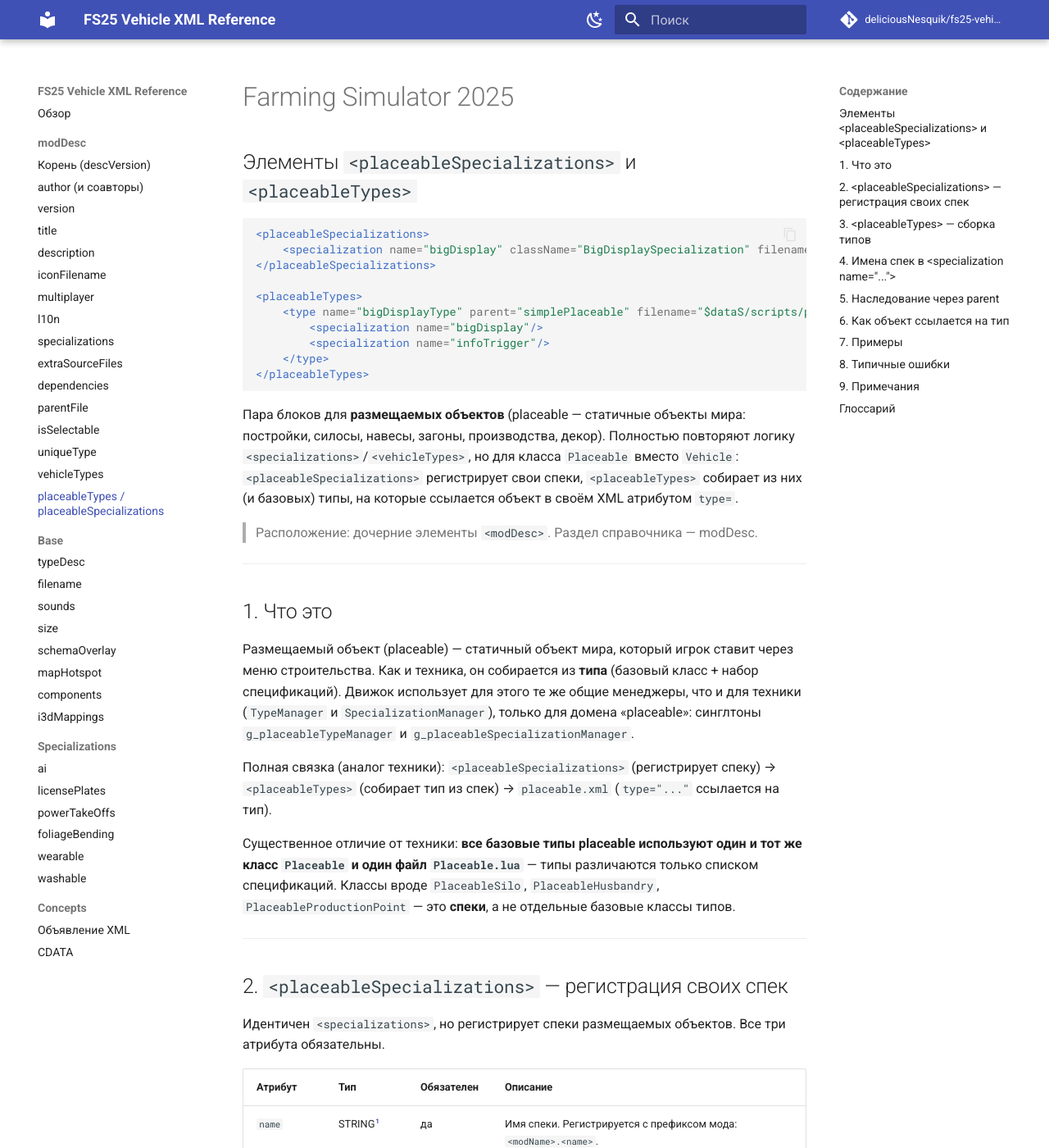
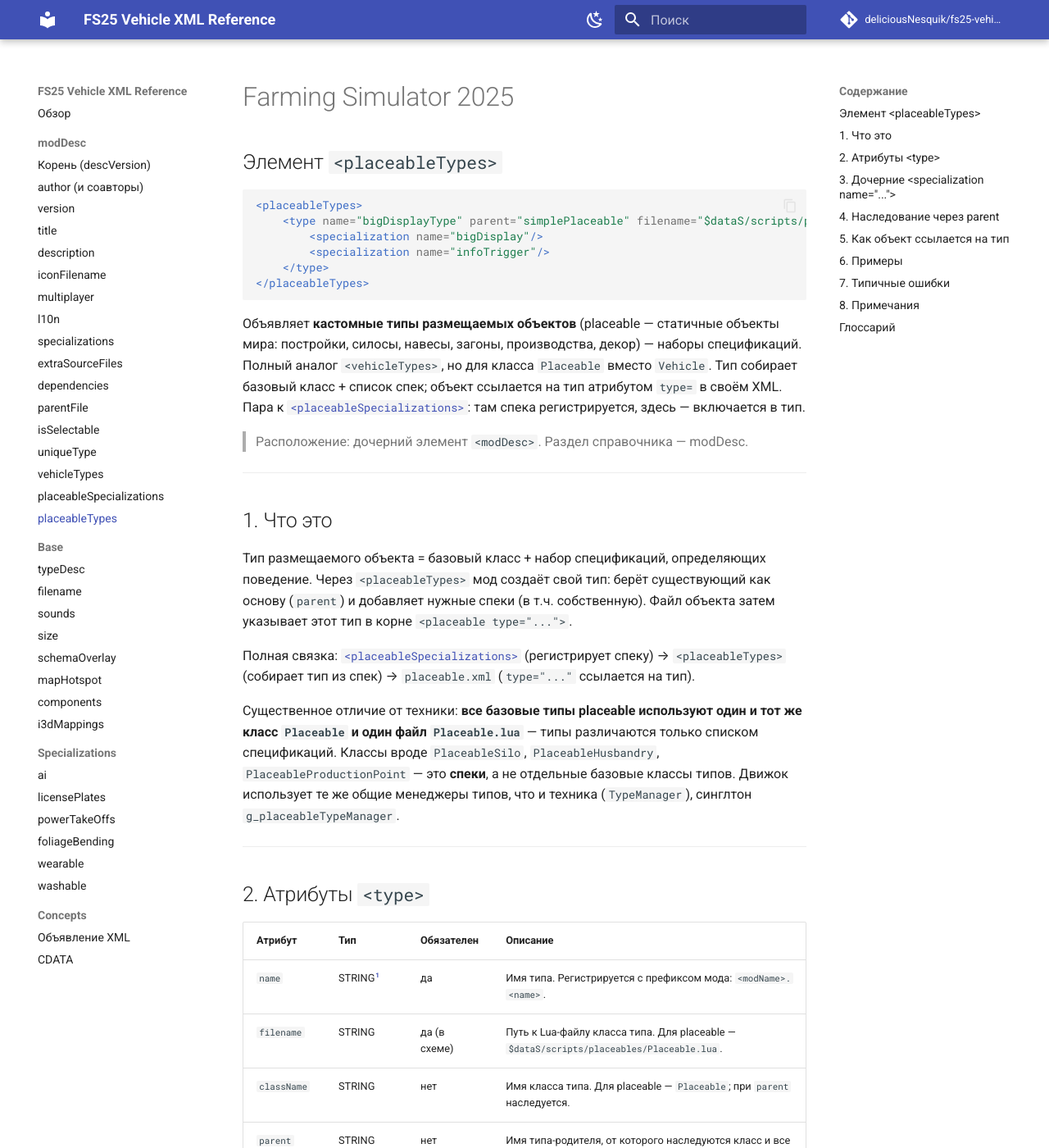
Before and after one commit to deliciousNesquik/fs25-vehicle-xml-reference, an MkDocs documentation site: the page built from docs/mod-desc/placeable-types.md, in a window 1280 px wide and 1400 px high. Shown: the whole window at 82% size. Built offline with MkDocs 1.6.1 and Material for MkDocs 9.7.7, drawn with Linux system fonts in a browser that asks for light colours; comment, search, counter and statistics services are not loaded; some of the changed text lies outside the part shown.

Commit message:
Split placeable reference into placeableSpecializations and placeableTypes pages

````diff
--- a/docs/mod-desc/placeable-types.md
+++ b/docs/mod-desc/placeable-types.md
@@ -1,11 +1,7 @@
 # Farming Simulator 2025
-## Элементы `<placeableSpecializations>` и `<placeableTypes>`
+## Элемент `<placeableTypes>`
 
 ```xml
-<placeableSpecializations>
-    <specialization name="bigDisplay" className="BigDisplaySpecialization" filename="scripts/bigDisplaySpecialization.lua"/>
-</placeableSpecializations>
-
 <placeableTypes>
     <type name="bigDisplayType" parent="simplePlaceable" filename="$dataS/scripts/placeables/Placeable.lua">
         <specialization name="bigDisplay"/>
@@ -14,55 +10,39 @@
 </placeableTypes>
 ```
 
-Пара блоков для **размещаемых объектов** (placeable — статичные объекты мира: постройки, силосы, навесы,
-загоны, производства, декор). Полностью повторяют логику `<specializations>`/`<vehicleTypes>`, но для
-класса `Placeable` вместо `Vehicle`: `<placeableSpecializations>` регистрирует свои спеки, `<placeableTypes>`
-собирает из них (и базовых) типы, на которые ссылается объект в своём XML атрибутом `type=`.
+Объявляет **кастомные типы размещаемых объектов** (placeable — статичные объекты мира: постройки,
+силосы, навесы, загоны, производства, декор) — наборы спецификаций. Полный аналог `<vehicleTypes>`, но
+для класса `Placeable` вместо `Vehicle`. Тип собирает базовый класс + список спек; объект ссылается на
+тип атрибутом `type=` в своём XML. Пара к [`<placeableSpecializations>`](placeable-specializations.md):
+там спека регистрируется, здесь — включается в тип.
 
-> Расположение: дочерние элементы `<modDesc>`. Раздел справочника — modDesc.
+> Расположение: дочерний элемент `<modDesc>`. Раздел справочника — modDesc.
 
 ---
 
 ## 1. Что это
 
-Размещаемый объект (placeable) — статичный объект мира, который игрок ставит через меню строительства.
-Как и техника, он собирается из **типа** (базовый класс + набор спецификаций). Движок использует для
-этого те же общие менеджеры, что и для техники (`TypeManager` и `SpecializationManager`), только для
-домена «placeable»: синглтоны `g_placeableTypeManager` и `g_placeableSpecializationManager`.
+Тип размещаемого объекта = базовый класс + набор спецификаций, определяющих поведение. Через
+`<placeableTypes>` мод создаёт свой тип: берёт существующий как основу (`parent`) и добавляет нужные
+спеки (в т.ч. собственную). Файл объекта затем указывает этот тип в корне `<placeable type="...">`.
 
-Полная связка (аналог техники): `<placeableSpecializations>` (регистрирует спеку) → `<placeableTypes>`
-(собирает тип из спек) → `placeable.xml` (`type="..."` ссылается на тип).
+Полная связка: [`<placeableSpecializations>`](placeable-specializations.md) (регистрирует спеку) →
+`<placeableTypes>` (собирает тип из спек) → `placeable.xml` (`type="..."` ссылается на тип).
 
 Существенное отличие от техники: **все базовые типы placeable используют один и тот же класс `Placeable`
 и один файл `Placeable.lua`** — типы различаются только списком спецификаций. Классы вроде `PlaceableSilo`,
 `PlaceableHusbandry`, `PlaceableProductionPoint` — это **спеки**, а не отдельные базовые классы типов.
+Движок использует те же общие менеджеры типов, что и техника (`TypeManager`), синглтон
+`g_placeableTypeManager`.
 
 ---
 
-## 2. `<placeableSpecializations>` — регистрация своих спек
-
-Идентичен `<specializations>`, но регистрирует спеки размещаемых объектов. Все три атрибута обязательны.
+## 2. Атрибуты `<type>`
 
 | Атрибут | Тип | Обязателен | Описание |
 |---|---|---|---|
-| `name` | STRING[^string] | да | Имя спеки. Регистрируется с префиксом мода: `<modName>.<name>`. |
-| `className` | STRING | да | Имя глобальной Lua-таблицы (класса) спеки. Регистрируется как `<modName>.<className>`. |
-| `filename` | STRING | да | Путь к `.lua`-файлу спеки от корня мода. |
-
-`<placeableSpecializations>` необязателен (`minOccurs="0"`), один; `<specialization>` внутри может быть
-несколько. Мод может регистрировать спеки и **не объявлять** своих типов — тогда спеки внедряются в
-существующие типы кодом (или предлагаются другим модам как переиспользуемые).
-
----
-
-## 3. `<placeableTypes>` — сборка типов
-
-Идентичен `<vehicleTypes>`. Атрибуты `<type>`:
-
-| Атрибут | Тип | Обязателен | Описание |
-|---|---|---|---|
-| `name` | STRING | да | Имя типа. Регистрируется с префиксом мода: `<modName>.<name>`. |
-| `filename` | STRING | да (в схеме) | Путь к Lua-файлу класса типа. Для placeable — всегда `$dataS/scripts/placeables/Placeable.lua`. |
+| `name` | STRING[^string] | да | Имя типа. Регистрируется с префиксом мода: `<modName>.<name>`. |
+| `filename` | STRING | да (в схеме) | Путь к Lua-файлу класса типа. Для placeable — `$dataS/scripts/placeables/Placeable.lua`. |
 | `className` | STRING | нет | Имя класса типа. Для placeable — `Placeable`; при `parent` наследуется. |
 | `parent` | STRING | нет | Имя типа-родителя, от которого наследуются класс и все спеки. |
 
@@ -75,7 +55,7 @@
 
 ---
 
-## 4. Имена спек в `<specialization name="...">`
+## 3. Дочерние `<specialization name="...">`
 
 Каждый добавляет спеку в тип. Имя спеки:
 
@@ -130,15 +109,11 @@
 
 ---
 
-## 7. Примеры
+## 6. Примеры
 
-Свои спека + тип (FS22_BigDisplay): тип наследует `simplePlaceable`, смешивает свою спеку и базовую:
+Свой тип с наследованием и смешением своей спеки с базовой (FS22_BigDisplay):
 
 ```xml
-<placeableSpecializations>
-    <specialization name="bigDisplay" className="BigDisplaySpecialization" filename="scripts/bigDisplaySpecialization.lua"/>
-</placeableSpecializations>
-
 <placeableTypes>
     <type name="bigDisplayType" parent="simplePlaceable" filename="$dataS/scripts/placeables/Placeable.lua">
         <specialization name="bigDisplay"/>
@@ -150,7 +125,7 @@
 </placeableTypes>
 ```
 
-Только типы из базовых спек, с явным `className` (FS25_FarmFillStations):
+Типы из базовых спек, с явным `className` (FS25_FarmFillStations):
 
 ```xml
 <placeableTypes>
@@ -174,19 +149,9 @@
 </placeableTypes>
 ```
 
-Только регистрация спек, без своих типов (спека внедряется в существующие типы кодом или предлагается
-другим модам — manureSystem регистрирует так десяток спек):
-
-```xml
-<placeableSpecializations>
-    <specialization name="materialDischargeable" className="PlaceableMaterialDischargeable" filename="scripts/placeableSpecializations/PlaceableMaterialDischargeable.lua"/>
-    <specialization name="productionDischargeable" className="PlaceableProductionDischargeable" filename="scripts/placeableSpecializations/PlaceableProductionDischargeable.lua"/>
-</placeableSpecializations>
-```
-
 ---
 
-## 8. Типичные ошибки
+## 7. Типичные ошибки
 
 - **`parent` указывает на несуществующий тип** — тип не создастся. Подтверждённые базовые родители —
   `simplePlaceable`, `decoObject`; произвольные имена по имени спеки не гарантированы.
@@ -196,24 +161,21 @@
 - **Свой класс типа вместо `Placeable`** — у placeable все типы используют `Placeable`; отдельного
   класса-типа под каждый вид объекта нет (различия задаются спеками).
 - **Забыт `type=` в файле объекта** или указан несуществующий тип — объект не загрузится.
-- **Путаница `<placeableSpecializations>` и `<placeableTypes>`** — первый регистрирует спеку, второй
-  собирает из спек тип; регистрация без включения в тип ничего не применяет.
 
 ---
 
-## 9. Примечания
+## 8. Примечания
 
-- Placeable и техника используют **один и тот же** движковый механизм типов/спек (`TypeManager`,
-  `SpecializationManager`) — различаются только домен и базовый класс.
+- Placeable и техника используют **один и тот же** движковый механизм типов (`TypeManager`) —
+  различаются только домен (`g_placeableTypeManager`) и базовый класс.
 - Базовый класс — `Placeable` (наследник `Object`), файл `$dataS/scripts/placeables/Placeable.lua`.
   Все базовые типы placeable используют этот класс; тип определяется списком спек.
-- Тип регистрируется как `<modName>.<name>`; спека — как `<modName>.<name>` (класс `<modName>.<className>`).
-- Данные экземпляра спеки — в `self["spec_<modName>.<name>"]`; функции регистрируются на таблице типа и
-  копируются на экземпляр — как у техники.
-- Реализация классов/спек — скриптинг Lua; справочник описывает XML-объявление.
-- Механика подтверждена по общему движку FS22/FS25 (`TypeManager`, `SpecializationManager`, `Placeable`,
-  `PlaceableUtil`) и реальными модами (FS22_BigDisplay, FS25_FarmFillStations, FS25_PlaceableMaterialDischarge,
-  manureSystem). Полный список базовых типов задан в `dataS/placeableTypes.xml` (в открытые исходники не входит).
+- Тип регистрируется как `<modName>.<name>`; в файле объекта ссылаются обычно голым именем.
+- `parent` даёт весь набор спек родителя, добавленные спеки идут после (важно для перезаписей).
+- Реализация классов/спек — скриптинг Lua; справочник описывает XML-объявление типа.
+- Механика подтверждена по общему движку FS22/FS25 (`TypeManager`, `Placeable`, `PlaceableUtil`) и
+  реальными модами (FS22_BigDisplay, FS25_FarmFillStations, FS25_PlaceableMaterialDischarge).
+  Полный список базовых типов задан в `dataS/placeableTypes.xml` (в открытые исходники не входит).
 
 ---
 
--- a/mkdocs.yml
+++ b/mkdocs.yml
@@ -50,7 +50,8 @@ nav:
       - isSelectable: mod-desc/is-selectable.md
       - uniqueType: mod-desc/unique-type.md
       - vehicleTypes: mod-desc/vehicle-types.md
-      - placeableTypes / placeableSpecializations: mod-desc/placeable-types.md
+      - placeableSpecializations: mod-desc/placeable-specializations.md
+      - placeableTypes: mod-desc/placeable-types.md
   - Base:
       - typeDesc: base/type-desc.md
       - filename: base/filename.md
````
Also changed, not shown: other parts of docs/mod-desc/placeable-types.md (+3 -4 lines), README.md (+2 -1 lines), docs/index.md (+2 -1 lines), docs/mod-desc/placeable-specializations.md (added, +162 -0 lines).
